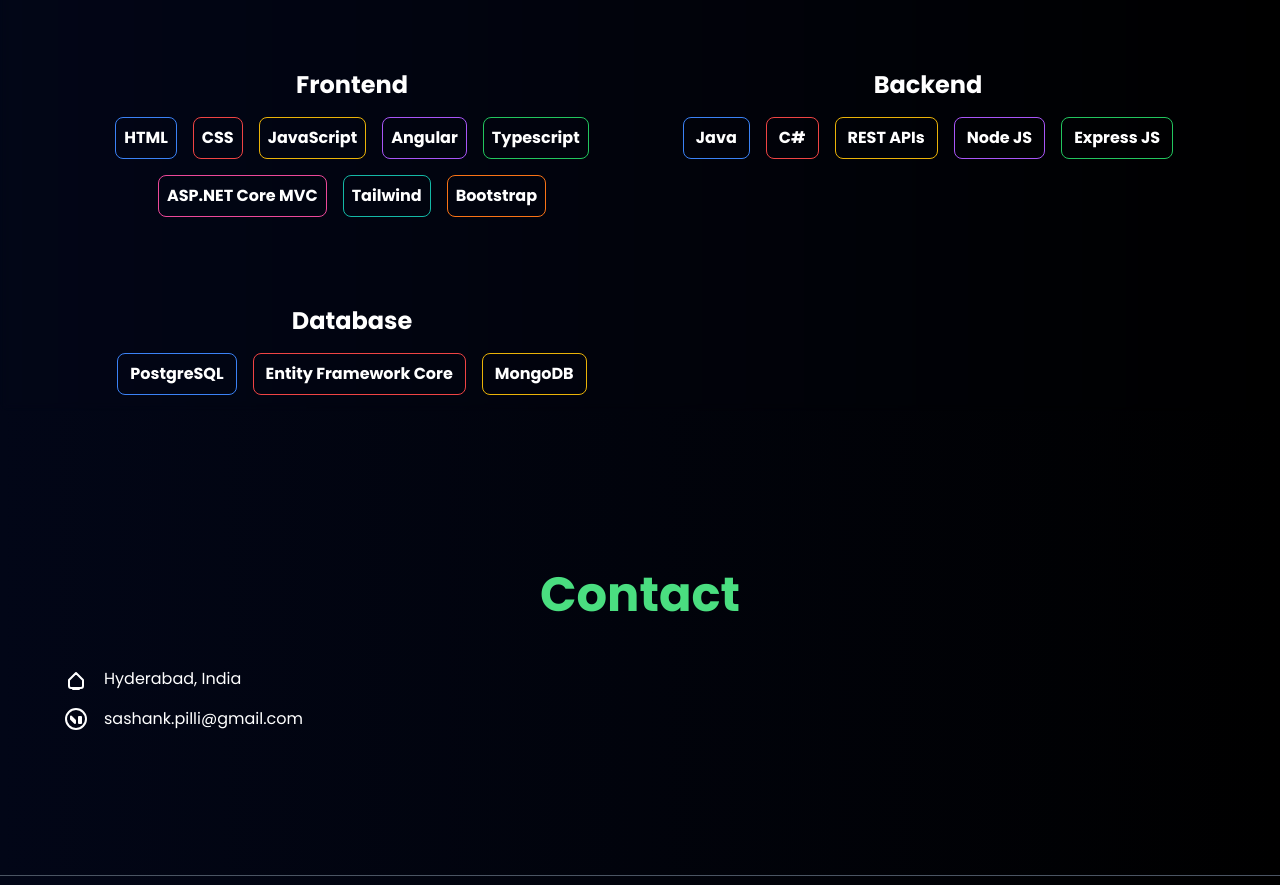
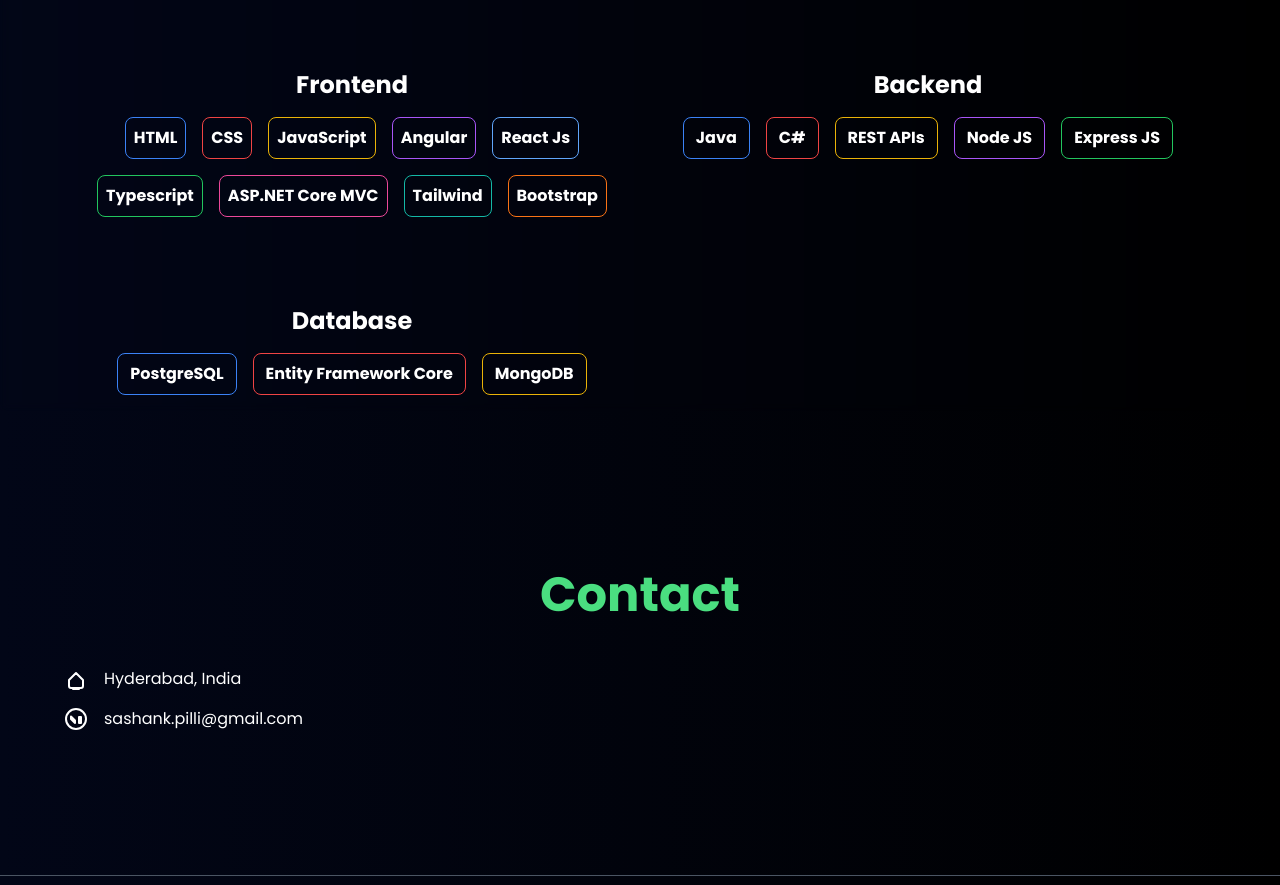
Before and after one commit to Sashankps/Portfolio-2023, a website: page index.html in a window 1280 px wide. Shown: the part 2850-3735 px from the top of the page. Drawn offline with nearby package versions, Linux system fonts and the light colour scheme; files that its build step writes are made by us from their sources.

Commit message:
Added React Js

```diff
--- a/index.html
+++ b/index.html
@@ -697,6 +697,9 @@
             <div class="border border-solid border-purple-500 text-white font-bold rounded-lg px-2 py-2 hover:scale-105 cursor-pointer animate__animated custom-delay-4">
               Angular
             </div>
+            <div class="border border-solid border-blue-400 text-white font-bold rounded-lg px-2 py-2 hover:scale-105 cursor-pointer animate__animated custom-delay-4">
+              React Js
+            </div>
             <div class="border border-solid border-green-500 text-white font-bold rounded-lg px-2 py-2 hover:scale-105 cursor-pointer animate__animated custom-delay-4">
               Typescript
             </div>
```
Also changed, not shown: css/style.css.
